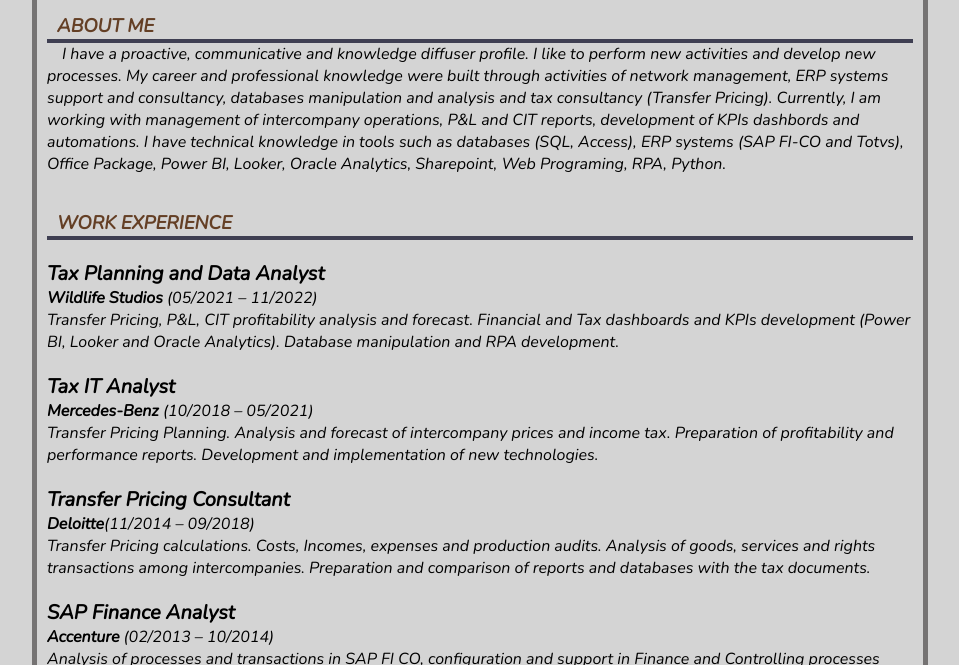
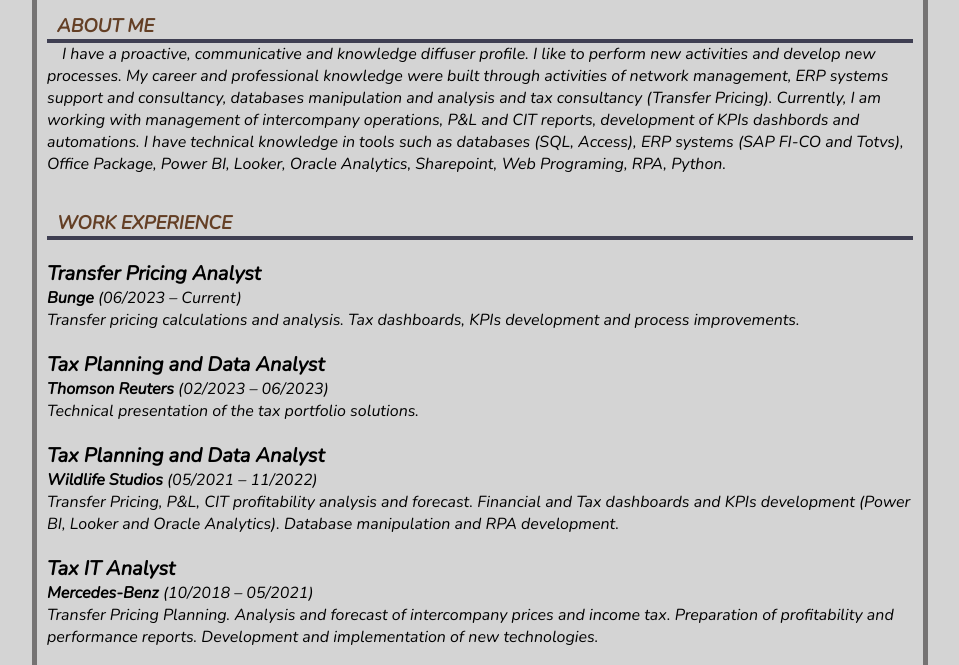
Before and after one commit to IlesCarlos/IlesCarlos.github.io, a plain HTML site: page CV/index.html in a window 1280 px wide. Shown: the part 435-1100 px from the top of the page, without its empty margins (160-1119 px from the left). Drawn offline with nearby package versions, Linux system fonts and the light colour scheme.

Commit message:
Update Thomson e Bunge

```diff
--- a/CV/index.html
+++ b/CV/index.html
@@ -43,6 +43,25 @@
             WORK EXPERIENCE
         </h3>
         <hr>
+
+        <h4>
+            Transfer Pricing Analyst
+        </h4>
+        <p>
+            <strong>Bunge</strong> (06/2023 – Current)
+            <br>
+            Transfer pricing calculations and analysis. Tax dashboards, KPIs development and process improvements.
+        </p>
+
+        <h4>
+            Tax Planning and Data Analyst
+        </h4>
+        <p>
+            <strong>Thomson Reuters</strong> (02/2023 – 06/2023)
+            <br>
+            Technical presentation of the tax portfolio solutions.
+        </p>
+
         <h4>
             Tax Planning and Data Analyst
         </h4>
```
